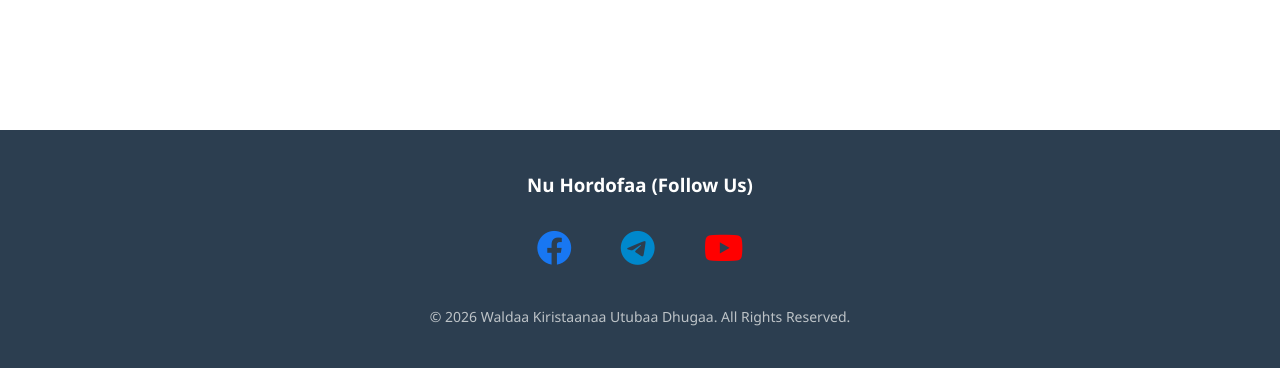
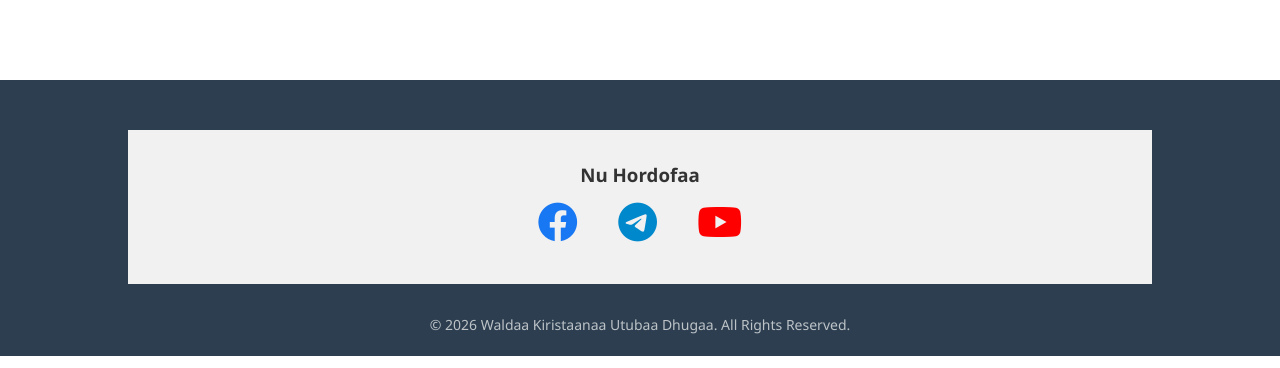
Before and after one commit to feyotad2013-sys/utubaadhugaa-church, a Flask app: page / in a window 1280 px wide. Shown: the part 3194-3562 px from the top of the page. Run offline with Flask 3, Linux system fonts and the light colour scheme; some libraries are stand-ins or nearby versions.

Commit message:
Update index.html

```diff
--- a/church website/templates/index.html
+++ b/church website/templates/index.html
@@ -246,22 +246,24 @@
         </div>
     </section>
 
-    <footer style="background-color: #2c3e50; color: white; padding: 40px 20px; text-align: center; margin-top: 50px;">
-    <h3 style="margin-bottom: 20px;">Nu Hordofaa (Follow Us)</h3>
+    <footer>
+    <div style="text-align: center; padding: 30px; background-color: #f1f1f1;">
+    <h3 style="color: #333;">Nu Hordofaa</h3>
 
-    <div style="font-size: 35px;">
-        <a href="https://www.facebook.com/profile.php?id=100080111226477" target="_blank" style="color: #1877F2; margin: 0 20px; text-decoration: none;">
+    <div style="font-size: 40px;">
+        <a href="https://www.facebook.com/profile.php?id=100080111226477" target="_blank" style="color: #1877F2; margin: 0 15px; text-decoration: none;">
             <i class="fab fa-facebook"></i>
         </a>
 
-        <a href="https://t.me/wldaudh" target="_blank" style="color: #0088cc; margin: 0 20px; text-decoration: none;">
+        <a href="https://t.me/wldaudh" target="_blank" style="color: #0088cc; margin: 0 15px; text-decoration: none;">
             <i class="fab fa-telegram"></i>
         </a>
 
-        <a href="https://www.youtube.com/@waldaakiristaanaautubaadhu8635" target="_blank" style="color: #FF0000; margin: 0 20px; text-decoration: none;">
+        <a href="https://www.youtube.com/@waldaakiristaanaautubaadhu8635" target="_blank" style="color: #FF0000; margin: 0 15px; text-decoration: none;">
             <i class="fab fa-youtube"></i>
         </a>
     </div>
+</div>
 
     <p style="margin-top: 30px; font-size: 14px; color: #bdc3c7;">
         &copy; 2026 Waldaa Kiristaanaa Utubaa Dhugaa. All Rights Reserved.
```
